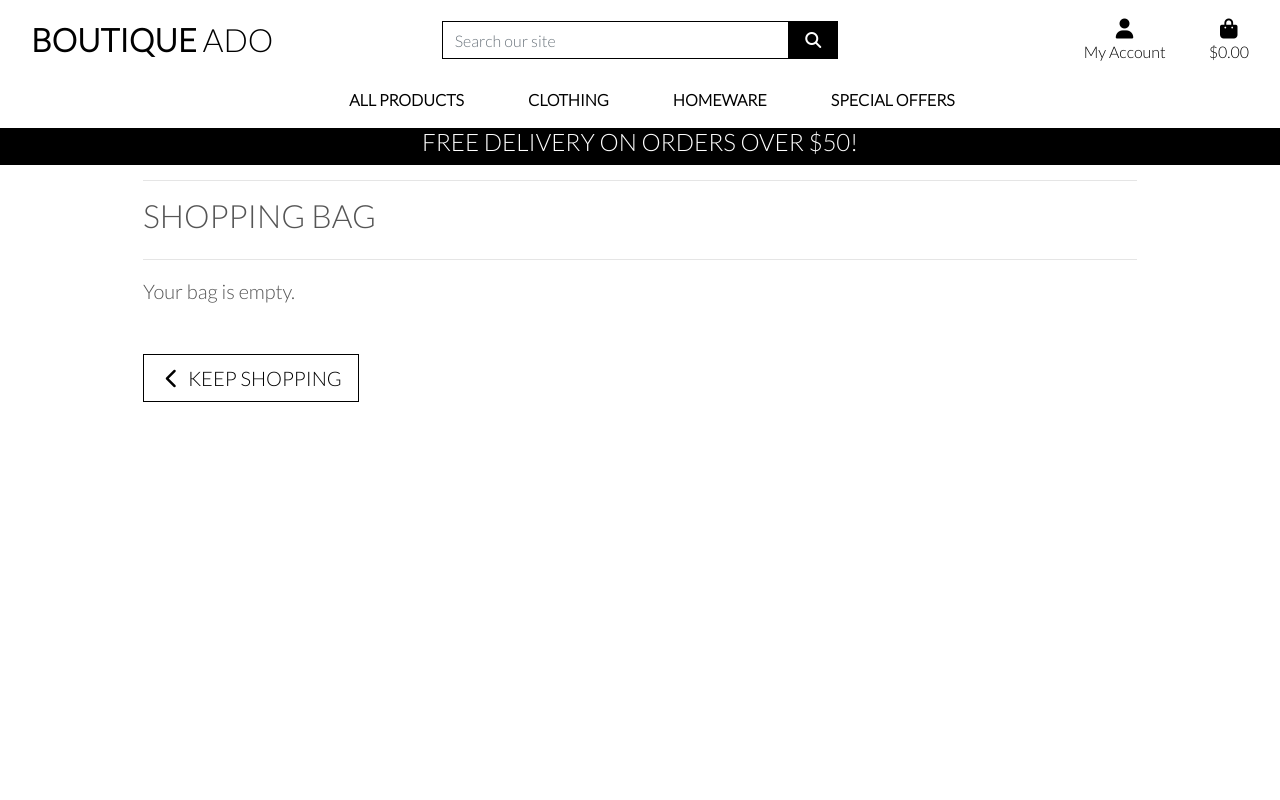
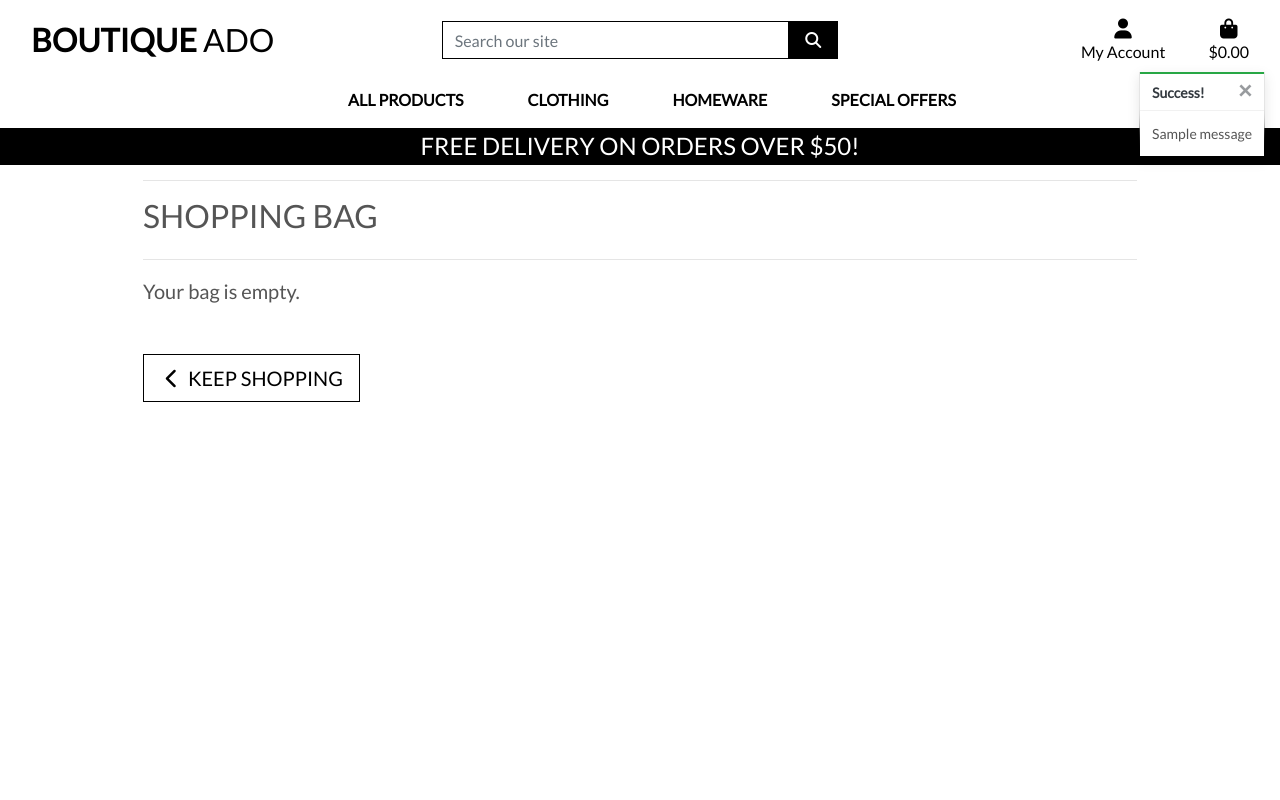
Before and after one commit to Cesargarciajr/boutique_ado_v1, a Django app: page /bag/ in a window 1280 px wide. Run offline with Django 3.2, Linux system fonts and the light colour scheme; tables that the repository leaves empty hold one stand-in row (values such as "Sample post"); one stand-in notice (Sample message) is shown; some libraries are stand-ins or nearby versions.

Commit message:
Added toasts

```diff
--- a/bag/views.py
+++ b/bag/views.py
@@ -1,4 +1,7 @@
 from django.shortcuts import render, redirect, reverse, HttpResponse
+from django.contrib import messages
+
+from products.models import Product
 
 # Create your views here.
 
@@ -12,6 +15,7 @@ def view_bag(request):
 def add_to_bag(request, item_id):
     """ Add a quantity of the specified product to the shopping bag """
 
+    product = Product.objects.get(pk=item_id)
     quantity = int(request.POST.get('quantity'))
     redirect_url = request.POST.get('redirect_url')
     size = None
@@ -32,6 +36,7 @@ def add_to_bag(request, item_id):
             bag[item_id] += quantity
         else:
             bag[item_id] = quantity
+            messages.success(request, f'Added {product.name} to your bag')
 
     request.session['bag'] = bag
     return redirect(redirect_url)
--- a/boutique_ado/settings.py
+++ b/boutique_ado/settings.py
@@ -78,6 +78,8 @@ TEMPLATES = [
         },
     },
 ]
+
+MESSAGES_STORAGE = 'django.contrib.messages.session.SessionStorage'
 
 AUTHENTICATION_BACKENDS = (
     # Needed to login by username in Django admin, regardless of 'allauth'
--- a/static/css/base.css
+++ b/static/css/base.css
@@ -103,6 +103,23 @@ a.category-badge>span.badge:hover {
     cursor: pointer;
 }
 
+/* ------------------------------- bootstrap toasts */
+
+.message-container {
+    position: fixed;
+    top: 72px;
+    right: 15px;
+    z-index: 99999999999;
+}
+
+.custom-toast {
+    overflow: visible;
+}
+
+.toast-capper {
+    height: 2px;
+}
+
 /* -------------------------------- Media Queries */
 
 /* Slightly larger container on xl screens */
--- a/templates/base.html
+++ b/templates/base.html
@@ -1,4 +1,5 @@
 {% load static %}
+
 <!doctype html>
 <html lang="en">
 
@@ -14,11 +15,9 @@
     {% endblock %}
 
     {% block corecss %}
-    <link rel="stylesheet" href="https://cdn.jsdelivr.net/npm/bootstrap@4.6.2/dist/css/bootstrap.min.css"
-        integrity="sha384-xOolHFLEh07PJGoPkLv1IbcEPTNtaed2xpHsD9ESMhqIYd0nLMwNLD69Npy4HI+N" crossorigin="anonymous">
-    <link rel="preconnect" href="https://fonts.googleapis.com">
-    <link rel="preconnect" href="https://fonts.gstatic.com" crossorigin>
-    <link href="https://fonts.googleapis.com/css2?family=Lato:wght@300&display=swap" rel="stylesheet">
+    <link rel="stylesheet" href="https://stackpath.bootstrapcdn.com/bootstrap/4.4.1/css/bootstrap.min.css"
+        integrity="sha384-Vkoo8x4CGsO3+Hhxv8T/Q5PaXtkKtu6ug5TOeNV6gBiFeWPGFN9MuhOf23Q9Ifjh" crossorigin="anonymous">
+    <link rel="stylesheet" href="https://fonts.googleapis.com/css?family=Lato&display=swap">
     <link rel="stylesheet" href="{% static 'css/base.css' %}">
     {% endblock %}
 
@@ -26,12 +25,15 @@
     {% endblock %}
 
     {% block corejs %}
+    <script src="https://kit.fontawesome.com/e9c73d7092.js" crossorigin="anonymous"></script>
     <script src="https://code.jquery.com/jquery-3.4.1.min.js"
         integrity="sha256-CSXorXvZcTkaix6Yvo6HppcZGetbYMGWSFlBw8HfCJo=" crossorigin="anonymous"></script>
-    <script src="https://cdn.jsdelivr.net/npm/bootstrap@4.6.2/dist/js/bootstrap.bundle.min.js"
-        integrity="sha384-Fy6S3B9q64WdZWQUiU+q4/2Lc9npb8tCaSX9FK7E8HnRr0Jz8D6OP9dO5Vg3Q9ct"
+    <script src="https://cdn.jsdelivr.net/npm/popper.js@1.16.0/dist/umd/popper.min.js"
+        integrity="sha384-Q6E9RHvbIyZFJoft+2mJbHaEWldlvI9IOYy5n3zV9zzTtmI3UksdQRVvoxMfooAo"
         crossorigin="anonymous"></script>
-    <script src="https://kit.fontawesome.com/ce6ee9a357.js" crossorigin="anonymous"></script>
+    <script src="https://stackpath.bootstrapcdn.com/bootstrap/4.4.1/js/bootstrap.min.js"
+        integrity="sha384-wfSDF2E50Y2D1uUdj0O3uMBJnjuUD4Ih7YwaYd1iqfktj0Uod8GCExl3Og8ifwB6"
+        crossorigin="anonymous"></script>
     {% endblock %}
 
     {% block extra_js %}
@@ -39,6 +41,7 @@
 
     <title>Boutique Ado {% block extra_title %}{% endblock %}</title>
 </head>
+
 <body>
     <header class="container-fluid fixed-top">
         <div id="topnav" class="row bg-white pt-lg-2 d-none d-lg-flex">
@@ -50,7 +53,8 @@
             <div class="col-12 col-lg-4 my-auto py-1 py-lg-0">
                 <form method="GET" action="{% url 'products' %}">
                     <div class="input-group w-100">
-                        <input class="form-control border border-black rounded-0" type="text" name="q" placeholder="Search our site">
+                        <input class="form-control border border-black rounded-0" type="text" name="q"
+                            placeholder="Search our site">
                         <div class="input-group-append">
                             <button class="form-control btn btn-black border border-black rounded-0" type="submit">
                                 <span class="icon">
@@ -64,7 +68,8 @@
             <div class="col-12 col-lg-4 my-auto py-1 py-lg-0">
                 <ul class="list-inline list-unstyled text-center text-lg-right my-0">
                     <li class="list-inline-item dropdown">
-                        <a href="#" class="text-black nav-link" id="user-options" data-toggle="dropdown" aria-haspopup="true" aria-expanded="false">
+                        <a class="text-black nav-link" href="#" id="user-options" data-toggle="dropdown"
+                            aria-haspopup="true" aria-expanded="false">
                             <div class="text-center">
                                 <div><i class="fas fa-user fa-lg"></i></div>
                                 <p class="my-0">My Account</p>
@@ -84,7 +89,8 @@
                         </div>
                     </li>
                     <li class="list-inline-item">
-                        <a class="{% if grand_total %}text-info font-weight-bold{% else %}text-black{% endif %} nav-link" href="{% url 'view_bag' %}">
+                        <a class="{% if grand_total %}text-info font-weight-bold{% else %}text-black{% endif %} nav-link"
+                            href="{% url 'view_bag' %}">
                             <div class="text-center">
                                 <div><i class="fas fa-shopping-bag fa-lg"></i></div>
                                 <p class="my-0">
@@ -96,27 +102,43 @@
                                 </p>
                             </div>
                         </a>
+                    </li>
                 </ul>
             </div>
         </div>
         <div class="row bg-white">
             <nav class="navbar navbar-expand-lg navbar-light w-100">
-                <button class="navbar-toggler" type="button" data-toggle="collapse" data-target="#main-nav" aria-controls="main-nav" aria-expanded="false" aria-label="Toggle navigation">
+                <button class="navbar-toggler" type="button" data-toggle="collapse" data-target="#main-nav"
+                    aria-controls="main-nav" aria-expanded="false" aria-label="Toggle navigation">
                     <span class="navbar-toggler-icon"></span>
                 </button>
                 {% include 'includes/mobile-top-header.html' %}
                 {% include 'includes/main-nav.html' %}
             </nav>
         </div>
-        <div class="row text-center" id="delivery-banner">
+        <div id="delivery-banner" class="row text-center">
             <div class="col bg-black text-white">
-                <h4 class="logo-font my1">Free delivery on orders over ${{ free_delivery_threshold }}!</h4>
+                <h4 class="logo-font my-1">Free delivery on orders over ${{ free_delivery_threshold }}!</h4>
             </div>
         </div>
     </header>
 
     {% if messages %}
-        <div class="message-container"></div>
+        <div class="message-container">
+            {% for message in messages %}
+                {% with message.level as level %}
+                    {% if level == 40 %}
+                        {% include 'includes/toasts/toast_error.html' %}
+                    {% elif level == 30 %}
+                        {% include 'includes/toasts/toast_warning.html' %}
+                    {% elif level == 25 %}
+                        {% include 'includes/toasts/toast_success.html' %}
+                    {% else %}
+                        {% include 'includes/toasts/toast_info.html' %}
+                    {% endif %}
+                {% endwith %}
+            {% endfor %}
+        </div>
     {% endif %}
 
     {% block page_header %}
@@ -126,6 +148,9 @@
     {% endblock %}
 
     {% block postloadjs %}
+    <script type="text/javascript">
+        $('.toast').toast('show');
+    </script>
     {% endblock %}
 
 
--- /dev/null
+++ b/templates/includes/toasts/toast_success.html
@@ -0,0 +1,13 @@
+<div class="toast custom-toast rounded-0 border-top-0" data-autohide="false">
+    <div class="arrow-up arrow-success"></div>
+    <div class="w-100 toast-capper bg-success"></div>
+    <div class="toast-header bg-white text-dark">
+        <strong class="mr-auto">Success!</strong>
+        <button type="button" class="ml-2 mb-1 close text-dark" data-dismiss="toast" aria-label="Close">
+            <span aria-hidden="true">&times;</span>
+        </button>
+    </div>
+    <div class="toast-body bg-white">
+        {{ message }}
+    </div>
+</div>
```
Also changed, not shown: templates/includes/toasts/toast_error.html (added, +13 -0 lines), templates/includes/toasts/toast_info.html (added, +13 -0 lines), templates/includes/toasts/toast_warning.html (added, +13 -0 lines). Lines whose indentation alone changed are shown as unchanged.
